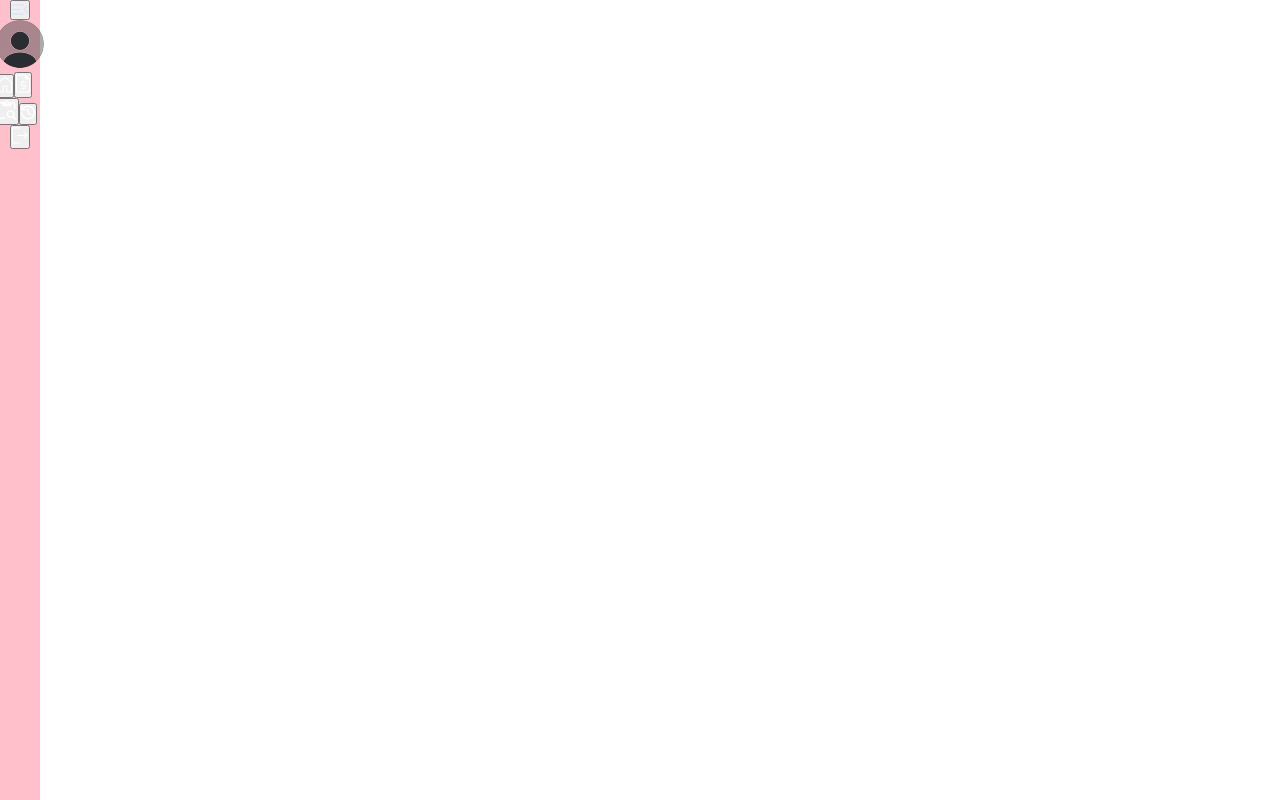
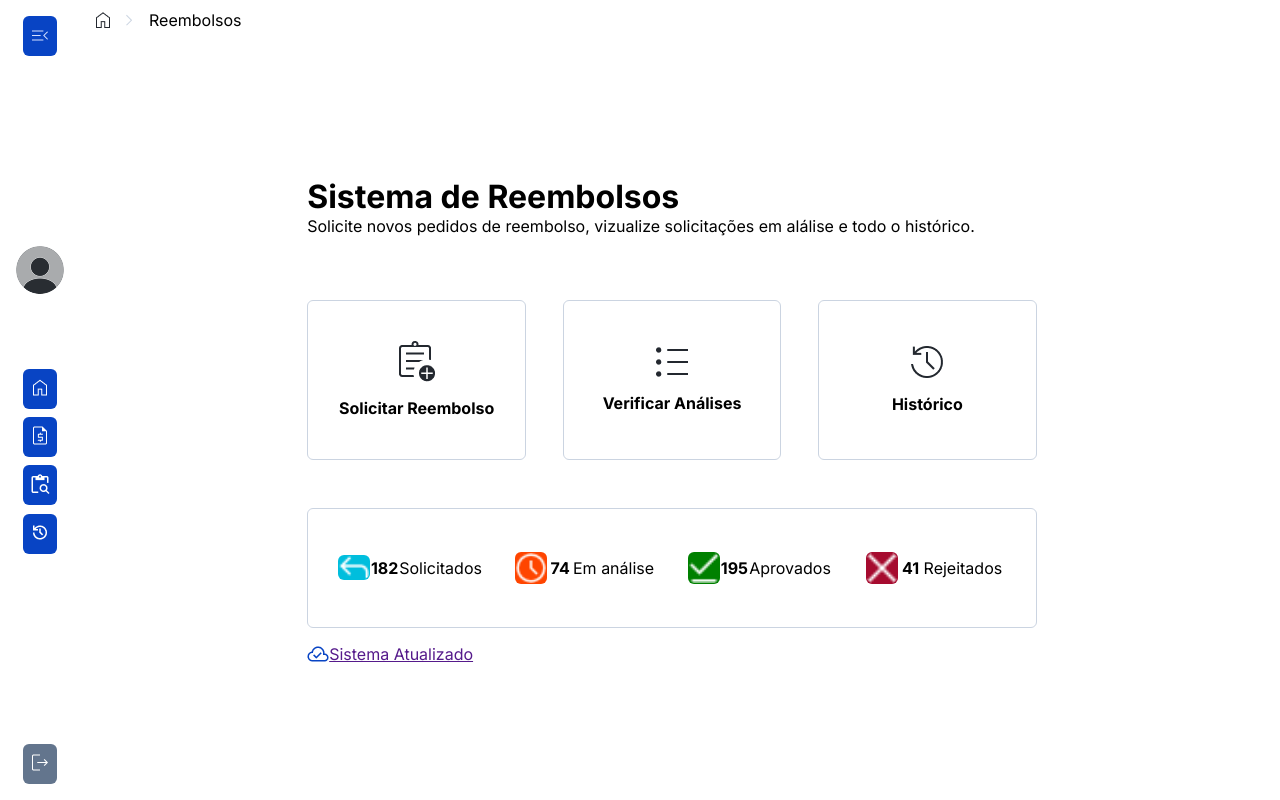
Before and after one commit to Gabrielsvdata/Sispar-Frontend, a React (Vite) app: page /reembolsos in a window 1280 px wide. Shown: the top 800 px of the page. Built offline with nearby package versions, Linux system fonts and the light colour scheme.

Commit message:
término das rotas e finalização da estilização da tela de reembolso

```diff
--- a/src/components/navbar/NavBar.jsx
+++ b/src/components/navbar/NavBar.jsx
@@ -8,18 +8,18 @@ import FecharHearder from "../../assets/Header/imagem-fechar-header.png"
 import styles from "./NavBar.module.scss"
 import {useNavigate} from "react-router-dom"
 
-function NavBar (){
+function NavBar() {
 
     const navigate = useNavigate()
 
-    return(
+    return (
         <nav className={styles.navBarEstilo}>
-        <button>
-            <img src={FecharHearder}/>
+            <button onClick={() => {navigate("/")}}>
+                <img src={FecharHearder} alt="Botão abrir e fechar" />
             </button>
 
             <section>
-            <img src={People} alt="" />
+                <img src={People} alt="Foto Perfil" />
 
                 <div>
                     <button onClick={() => {
@@ -28,27 +28,27 @@ const navigate = useNavigate()
                     <img src={Home} alt="Botão do Home" />
                     </button>
 
-        <button>
-            <img src={Reembolso} alt="" />
+                    <button onClick={() => { navigate("/solicitacao") }}>
+                        <img src={Reembolso} alt="Botão Reembolso" />
                     </button>
 
-        <button>
-            <img src={Pesquisa} alt="" />
+                    <button onClick={() => {navigate("/reembolso")}}>
+                        <img src={Pesquisa} alt="Botão Pesquisa" />
                     </button>
 
-        <button>
-            <img src={Historico} alt="" />
+                    <button onClick={() => {navigate ("/solicitacao")}}>
+                        <img src={Historico} alt="Botão Histórico" />
                     </button>
                 </div>
             </section>
 
 
 
-        <button className={styles.buttonSair}  onclick={()=>{navigate("/")}}>
-            <img src={Sair} alt="" />
+            <button className={styles.buttonSair} onClick={() => { navigate("/") }}>
+                <img src={Sair} alt="Botão Sair" />
             </button>
         </nav>
-    )
+    );
 }
 
 export default NavBar;
--- a/src/components/navbar/NavBar.module.scss
+++ b/src/components/navbar/NavBar.module.scss
@@ -1,9 +1,41 @@
-.navBarEstilo{
-    background-color: pink;
-height: 100vh;
-display: flex;
-width: 5vh;
-flex-direction: column;
-align-items: center;
+.navBarEstilo {
 
+
+    height: 100vh;
+    display: flex;
+    width: 5vw;
+    flex-direction: column;
+    align-items: center;
+    justify-content: space-between;
+    padding: 1rem 0 1rem 1rem;
+
+    section {
+        width: 100%;
+        display: flex;
+        flex-direction: column;
+        height: 40%;
+        justify-content: space-between;
+        align-items: center;
+
+        div {
+            width: 100%;
+            height: 60%;
+            display: flex;
+            flex-direction: column;
+            justify-content: space-between;
+            align-items: center;
+        }
+    }
 }
+
+button {
+    background-color: #0844c4;
+    width: 70%;
+    height: 5vh;
+    border-radius: 6px;
+    border: none;
+}
+
+.buttonSair{
+    background-color: #63758d;
+}
--- a/src/components/reembolsos/Reembolsos.jsx
+++ b/src/components/reembolsos/Reembolsos.jsx
@@ -9,13 +9,15 @@ import NumeroSolicitados from "../../assets/Dashboard/N-Solicitados.png"
 import SisAtualizado from "../../assets/Dashboard/Sistema-atualizado.png"
 import SolicitarHistorico from "../../assets/Dashboard/Solicitar - Histórico.png"
 import SolicitarReembolso from "../../assets/Dashboard/Solicitar - Reembolso.png"
+import SistemaAtualizado from "../../assets/Dashboard/Sistema-atualizado.png"
 //importando NavBar
 import NavBar from "../navbar/NavBar.jsx"
 function Reembolsos() {
 
     return (
-        <div >
+        <div className={styles.container} >
             <NavBar/>
+            <div>
             <header>
                 <img src={Home} alt="Casinha Header" />
                 <img src={Seta} alt="seta indicativa ao reembolsos" />
@@ -24,7 +26,7 @@ function Reembolsos() {
 
             <main className={styles.mainReembolsos}>
 
-                <div className={styles.mainTextoRem}>
+                <div>
                 <h1>Sistema de Reembolsos</h1>
                 <p>Solicite novos pedidos de reembolso, vizualize solicitações em alálise e todo o histórico.</p>
                 </div>
@@ -72,10 +74,16 @@ function Reembolsos() {
                     <p>Rejeitados</p>
                     </div>
                 </section>
+
+                <section className={styles.containerSistema}>
+                    <img src={SistemaAtualizado} alt="logo Sistema atualuzado" />
+                    <a href="">Sistema Atualizado</a>
+                </section>
             </main>
+            </div>
 
         </div>
-    )
+    );
 }
 
 export default Reembolsos;
--- a/src/components/reembolsos/Reembolsos.module.scss
+++ b/src/components/reembolsos/Reembolsos.module.scss
@@ -1,29 +1,44 @@
+.container {
+    width: 100%;
+    height: 100%;
+    display: flex;
+    justify-content: space-between;
+    align-items: center;
+}
+
 header {
-    width: 8vw;
+
+    width: 100%;
     height: 5vh;
     display: flex;
     //border: solid;
-    justify-content: space-evenly;
+    justify-content: flex-start;
     align-items: center;
+    gap: 1rem;
+    padding-left: 2rem;
 
+    p {
+        font-size: 1rem;
+    }
 }
 
 .mainReembolsos {
+
     display: flex;
     flex-direction: column;
     align-items: center;
     justify-content: center;
     height: 95vh;
+    width: 95vw;
 
-    .mainTextoRem{
-        //border: solid;
-        margin-right: 16rem;
-
+    div{
+        width: 60%;
     }
 }
 
+
 .containerCards {
-   // border: solid green;
+    // border: solid green;
     display: flex;
     justify-content: space-between;
     height: 20vh;
@@ -35,18 +50,26 @@ header {
 article {
     border: solid, 1px #cbd4e1;
     border-radius: 6px;
-    width: 30vh;
+    width: 30%;
+    height: 20vh;
     display: flex;
     flex-direction: column;
     justify-content: center;
     align-items: center;
+    margin-top: 1rem;
+    font-weight: bold;
+
+    img{
+        margin-bottom: 1rem;
+    }
 }
 
 .containerStatus {
     border: solid, 1px, #cbd4e1;
     border-radius: 6px;
     width: 60%;
-    height: 15vh;;
+    height: 15vh;
+    ;
     display: flex;
     justify-content: space-evenly;
     align-items: center;
@@ -54,16 +77,16 @@ article {
 
 
     div {
-       // border: solid;
+        // border: solid;
         width: 20%;
         height: 5vh;
         display: flex;
         align-items: center;
-        justify-content: center;
+        justify-content: space-evenly;
 
     }
 
-    img{
+    img {
         width: 4vh;
     }
 
@@ -75,20 +98,30 @@ article {
     padding: 1px;
 }
 
-.imgAnalises{
+.imgAnalises {
     background-color: orangered;
     border-radius: 6px;
     padding: 1px;
 }
 
-.imgAprovados{
+.imgAprovados {
     background-color: green;
     border-radius: 6px;
     padding: 1px;
 }
 
-.imgRejeitados{
+.imgRejeitados {
     background-color: #A60B2F;
     border-radius: 6px;
     padding: 1px;
 }
+
+.containerSistema {
+    width: 60%;
+    display: flex;
+    justify-content: flex-start;
+    margin-top: 1rem;
+    align-items: center;
+
+
+}
```
Lines whose indentation alone changed are shown as unchanged.
